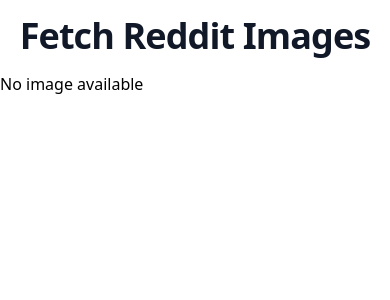
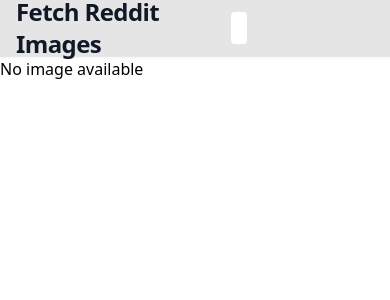
Before and after one commit to Jeedan/redditPublicApi, a React (Vite) app in the folder frontend/: page / in a window 390 px wide. Shown: the top 300 px of the page. Built offline with nearby package versions, Linux system fonts and the light colour scheme; no server answers.

Commit message:
added basic navbar. need to make it responsive still

```diff
--- a/frontend/src/App.jsx
+++ b/frontend/src/App.jsx
@@ -3,6 +3,7 @@
 import viteLogo from "/vite.svg";
 import "./App.css";
 import ImageFetcher from "./components/ImageFetcher";
+import Header from "./components/Header";
 
 function App() {
 	const [count, setCount] = useState(0);
@@ -18,9 +19,7 @@
 					/>
 				</a>
 			</div> */}
-			<h1 className="m-4 text-center font-extrabold text-4xl  tracking-tight dark:text-white text-gray-900 md:text-5xl lg:text-6xl">
-				Fetch Reddit Images
-			</h1>
+			<Header />
 			<div className="card">
 				<ImageFetcher />
 			</div>
--- /dev/null
+++ b/frontend/src/components/Header.jsx
@@ -0,0 +1,36 @@
+const Header = () => {
+	return (
+		<nav className="border-b bg-neutral-300 backdrop-blur supports-[backdrop-filter]:bg-neutral-300/60 shadow-sm">
+			<div className="container flex h-14 md:h-16 items-center">
+				{/* the logo */}
+				<div className="flex items-center space-x-2">
+					{/* Camera icon from Shadcn ui */}
+					{/*<Camera className="h-6 w-6" /> */}
+
+					<p className="pl-4 font-extrabold text-2xl md:text-3xl tracking-tight dark:text-white text-gray-900">
+						Fetch Reddit Images
+					</p>
+				</div>
+
+				{/* Centered Search */}
+				<div className="flex-1 flex justify-center px-8">
+					<div className="relative w-full max-w-md">
+						{/* <Search className="absolute left-3 top-1/2 h-4 w-4 -translate-y-1/2 text-muted-foreground" /> */}
+						<input
+							type="search"
+							placeholder="Search images..."
+							className="pl-4 h-8 w-full rounded focus:outline-none"
+							// value={searchQuery}
+							// onChange={(e) => setSearchQuery(e.target.value)}
+						/>
+					</div>
+				</div>
+
+				{/* Right side spacer to balance the logo */}
+				<div className="w-[140px]" />
+			</div>
+		</nav>
+	);
+};
+
+export default Header;
--- a/frontend/src/components/ImageFetcher.jsx
+++ b/frontend/src/components/ImageFetcher.jsx
@@ -94,11 +94,11 @@
 					</button>
 				</div>
 			) : currentImage ? (
-				<div className="flex flex-col items-center justify-center w-full max-w-3xl mx-auto p-4 border border-yellow-500">
+				<div className="flex flex-col items-center justify-center w-full max-w-3xl mx-auto p-4">
 					{/* Image and Buttons Row */}
-					<div className="relative w-full max-w-3xl h-auto max-h-[80vh] aspect-[3/4] flex items-center justify-center border border-red-700">
+					<div className="relative w-full max-w-3xl h-auto max-h-[80vh] aspect-[3/4] flex items-center justify-center">
 						{/* Previous Button */}
-						<div className="absolute left-2 top-1/2 -translate-y-1/2 z-20 md:static md:translate-y-0 md:top-auto md:left-auto">
+						<div className="absolute left-2 top-1/2 -translate-y-1/2 z-20">
 							<Button
 								onClick={prevImgHandler}
 								disabled={currentIndex === 0}
@@ -112,11 +112,11 @@
 							src={currentImage.imageUrl}
 							alt={currentImage.title}
 							onLoad={onLoadHandler}
-							className={`max-h-[70vh] w-auto max-w-full object-contain transition-all duration-300 ease-in-out delay-75 ${
+							className={`h-[70vh] max-h-[70vh] w-auto max-w-full object-contain transition-all duration-300 ease-in-out delay-75 ${
 								imgLoading
 									? "opacity-0 scale-95 blur-md"
 									: "opacity-100 scale-100 blur-0"
-							} border border-black`}
+							}`}
 						/>
 
 						{/* Spinner overlay while loading */}
@@ -127,14 +127,13 @@
 						)}
 
 						{/* Next Button */}
-						<div className="absolute right-2 top-1/2 -translate-y-1/2 z-20 md:static md:translate-y-0 md:top-auto md:right-auto">
+						<div className="absolute right-2 top-1/2 -translate-y-1/2 z-20">
 							<Button
 								onClick={nextImgHandler}
 								disabled={
 									!hasMoreImages &&
 									currentIndex === totalImages - 1
 								}
-								className="bg-white bg-opacity-80 sm:bg-opacity-100"
 							>
 								{">"}
 							</Button>
@@ -142,7 +141,7 @@
 					</div>
 
 					{/* Author */}
-					<small className="mt-4 text-neutral-800 text-center">
+					<small className="text-neutral-800 text-center">
 						Posted by:
 						<a
 							className="text-blue-900"
```
